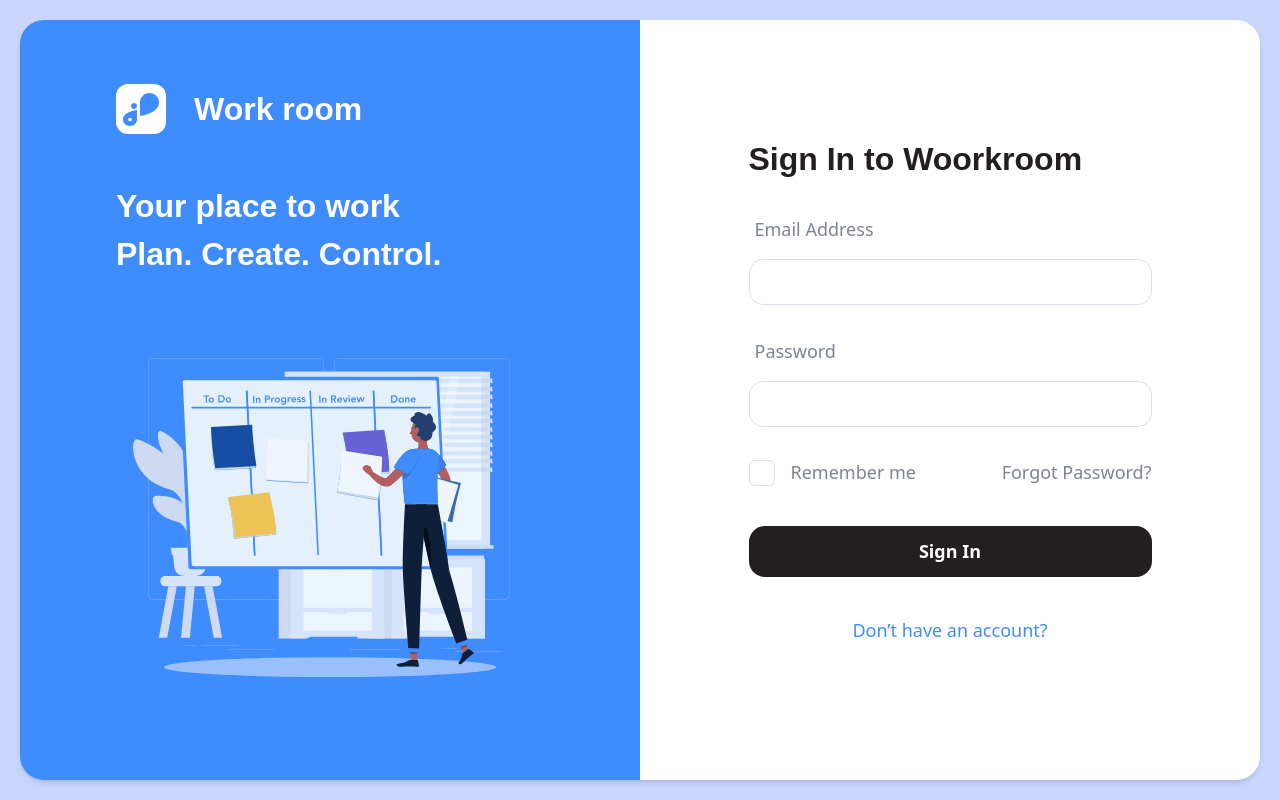
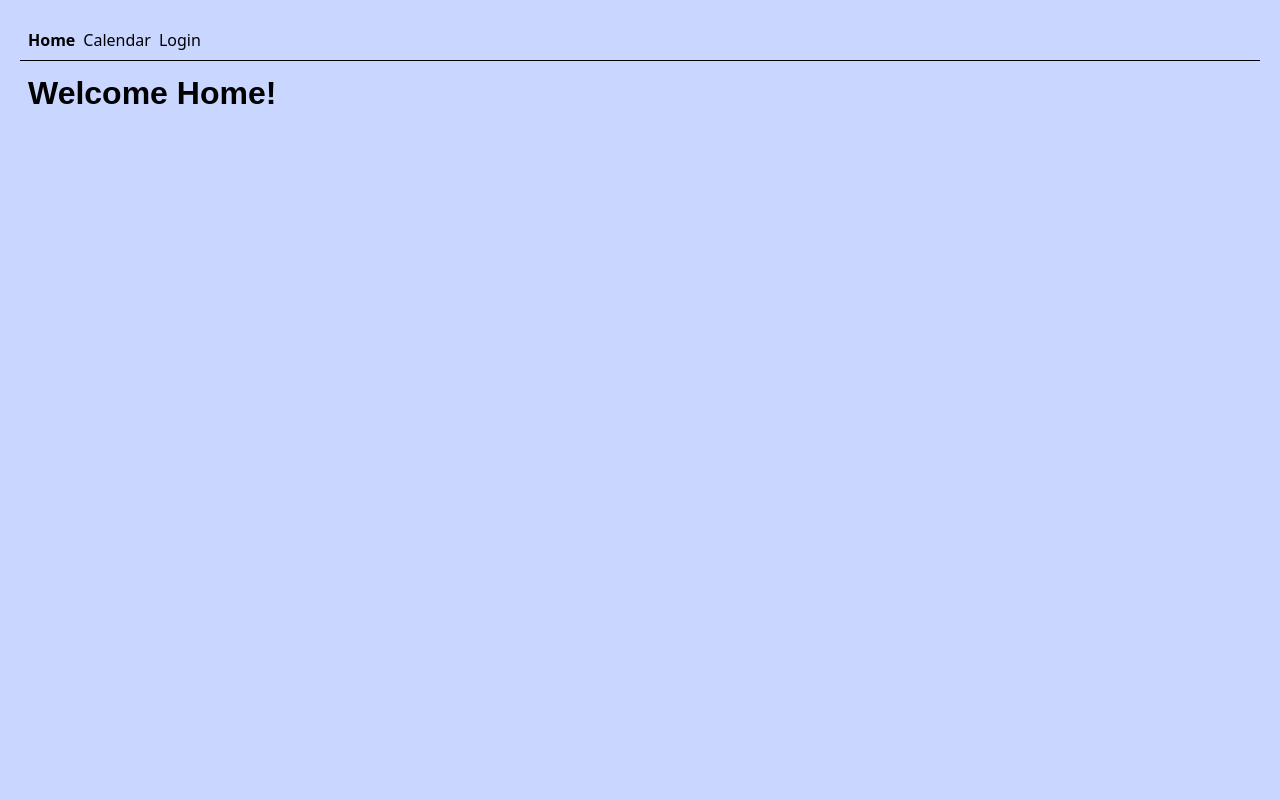
Before and after one commit to PavloHorbatiuk/crm_calendar, a React (Vite) app: page / in a window 1280 px wide. Built offline with nearby package versions, Linux system fonts and the light colour scheme.

Commit message:
add: tankStack router

```diff
--- a/package.json
+++ b/package.json
@@ -11,6 +11,9 @@
   },
   "dependencies": {
     "@headlessui/react": "^1.7.19",
+    "@tanstack/react-router": "^1.29.2",
+    "@tanstack/router-devtools": "^1.29.2",
+    "@tanstack/router-vite-plugin": "^1.30.0",
     "axios": "^1.6.8",
     "date-fns": "^3.6.0",
     "react": "^18.2.0",
--- a/src/App.tsx
+++ b/src/App.tsx
@@ -1,11 +1,10 @@
-import LoginPage from '@/pages/LoginPage/LoginPage';
-import CalendarPage from './pages/Calendar/CalendarPage';
+import { RouterProvider } from '@tanstack/react-router';
+import { router } from './routes/___route.config';
 
 function App() {
   return (
     <div className="bg-lightBlue h-screen p-5 max-sm:p-1">
-      <LoginPage />
-      {/* <CalendarPage /> */}
+      <RouterProvider router={router} />
     </div>
   );
 }
--- a/src/components/AuthForm/Login.tsx
+++ b/src/components/AuthForm/Login.tsx
@@ -1,4 +1,5 @@
 import { useForm } from 'react-hook-form';
+import { useNavigate } from '@tanstack/react-router';
 import { validationLoginSchema } from './validationSchema';
 import { useYupValidationResolver } from '@/common/hooks/useYupValidationResolver';
 
@@ -9,6 +10,7 @@ export interface LoginType {
 }
 
 function Login() {
+  const navigate = useNavigate();
   const resolver = useYupValidationResolver<LoginType>(validationLoginSchema);
   const {
     register,
@@ -21,6 +23,7 @@ function Login() {
 
   const onSubmit = (data: LoginType) => {
     console.log(data);
+    navigate({ to: '/calendar' });
   };
 
   return (
--- a/src/main.tsx
+++ b/src/main.tsx
@@ -1,6 +1,7 @@
 import React from 'react';
 import ReactDOM from 'react-dom/client';
 import App from './App.tsx';
+
 import '@/styles/index.css';
 
 ReactDOM.createRoot(document.getElementById('root')!).render(
--- /dev/null
+++ b/src/routeTree.gen.ts
@@ -0,0 +1,67 @@
+/* prettier-ignore-start */
+
+/* eslint-disable */
+
+// @ts-nocheck
+
+// noinspection JSUnusedGlobalSymbols
+
+// This file is auto-generated by TanStack Router
+
+import { createFileRoute } from '@tanstack/react-router'
+
+// Import Routes
+
+import { Route as rootRoute } from './routes/__root'
+
+// Create Virtual Routes
+
+const LoginLazyImport = createFileRoute('/login')()
+const CalendarLazyImport = createFileRoute('/calendar')()
+const IndexLazyImport = createFileRoute('/')()
+
+// Create/Update Routes
+
+const LoginLazyRoute = LoginLazyImport.update({
+  path: '/login',
+  getParentRoute: () => rootRoute,
+} as any).lazy(() => import('./routes/login.lazy').then((d) => d.Route))
+
+const CalendarLazyRoute = CalendarLazyImport.update({
+  path: '/calendar',
+  getParentRoute: () => rootRoute,
+} as any).lazy(() => import('./routes/calendar.lazy').then((d) => d.Route))
+
+const IndexLazyRoute = IndexLazyImport.update({
+  path: '/',
+  getParentRoute: () => rootRoute,
+} as any).lazy(() => import('./routes/index.lazy').then((d) => d.Route))
+
+// Populate the FileRoutesByPath interface
+
+declare module '@tanstack/react-router' {
+  interface FileRoutesByPath {
+    '/': {
+      preLoaderRoute: typeof IndexLazyImport
+      parentRoute: typeof rootRoute
+    }
+    '/calendar': {
+      preLoaderRoute: typeof CalendarLazyImport
+      parentRoute: typeof rootRoute
+    }
+    '/login': {
+      preLoaderRoute: typeof LoginLazyImport
+      parentRoute: typeof rootRoute
+    }
+  }
+}
+
+// Create and export the route tree
+
+export const routeTree = rootRoute.addChildren([
+  IndexLazyRoute,
+  CalendarLazyRoute,
+  LoginLazyRoute,
+])
+
+/* prettier-ignore-end */
--- /dev/null
+++ b/src/routes/___route.config.ts
@@ -0,0 +1,10 @@
+import { routeTree } from '@/routeTree.gen';
+import { createRouter } from '@tanstack/react-router';
+
+export const router = createRouter({ routeTree });
+
+declare module '@tanstack/react-router' {
+  interface Register {
+    router: typeof router;
+  }
+}
--- /dev/null
+++ b/src/routes/__root.tsx
@@ -0,0 +1,23 @@
+import { createRootRoute, Link, Outlet } from '@tanstack/react-router';
+import { TanStackRouterDevtools } from '@tanstack/router-devtools';
+
+export const Route = createRootRoute({
+  component: () => (
+    <>
+      <div className="p-2 flex gap-2">
+        <Link to="/" className="[&.active]:font-bold">
+          Home
+        </Link>{' '}
+        <Link to="/calendar" className="[&.active]:font-bold">
+          Calendar
+        </Link>
+        <Link to="/login" className="[&.active]:font-bold">
+          Login
+        </Link>
+      </div>
+      <hr />
+      <Outlet />
+      <TanStackRouterDevtools />
+    </>
+  ),
+});
--- /dev/null
+++ b/src/routes/calendar.lazy.tsx
@@ -0,0 +1,6 @@
+import CalendarPage from '@/pages/Calendar/CalendarPage';
+import { createLazyFileRoute } from '@tanstack/react-router';
+
+export const Route = createLazyFileRoute('/calendar')({
+  component: CalendarPage,
+});
--- /dev/null
+++ b/src/routes/index.lazy.tsx
@@ -0,0 +1,13 @@
+import { createLazyFileRoute } from '@tanstack/react-router';
+
+export const Route = createLazyFileRoute('/')({
+  component: Index,
+});
+
+function Index() {
+  return (
+    <div className="p-2">
+      <h3>Welcome Home!</h3>
+    </div>
+  );
+}
--- /dev/null
+++ b/src/routes/login.lazy.tsx
@@ -0,0 +1,6 @@
+import { createLazyFileRoute } from '@tanstack/react-router';
+import LoginPage from '@/pages/LoginPage/LoginPage';
+
+export const Route = createLazyFileRoute('/login')({
+  component: LoginPage,
+});
--- /dev/null
+++ b/tsr.config.json
@@ -0,0 +1,6 @@
+{
+  "routesDirectory": "./src/routes",
+  "generatedRouteTree": "./src/routeTree.gen.ts",
+  "routeFileIgnorePrefix": "___",
+  "quoteStyle": "single"
+}
--- a/vite.config.ts
+++ b/vite.config.ts
@@ -1,15 +1,16 @@
-import { defineConfig } from "vite";
-import react from "@vitejs/plugin-react";
+import { defineConfig } from 'vite';
+import react from '@vitejs/plugin-react';
+import { TanStackRouterVite } from '@tanstack/router-vite-plugin';
 
 // https://vitejs.dev/config/
 export default defineConfig({
-  plugins: [react()],
+  plugins: [react(), TanStackRouterVite()],
   resolve: {
     alias: {
-      "@": "/src",
+      '@': '/src',
     },
   },
   define: {
-    "process.env": process.env,
+    'process.env': process.env,
   },
 });
```
Also changed, not shown: 2 other files (tests, documents, lock files or other folders).
